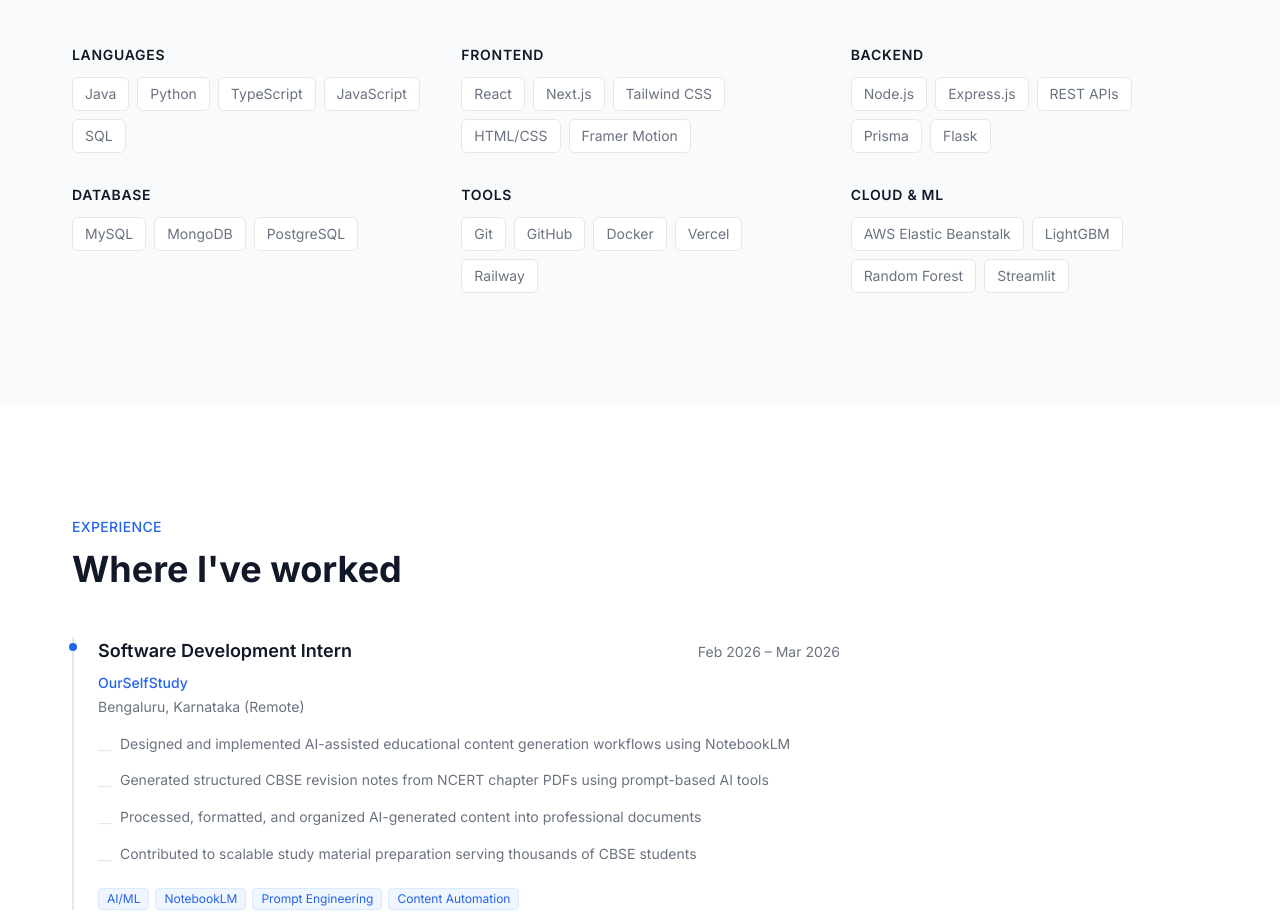
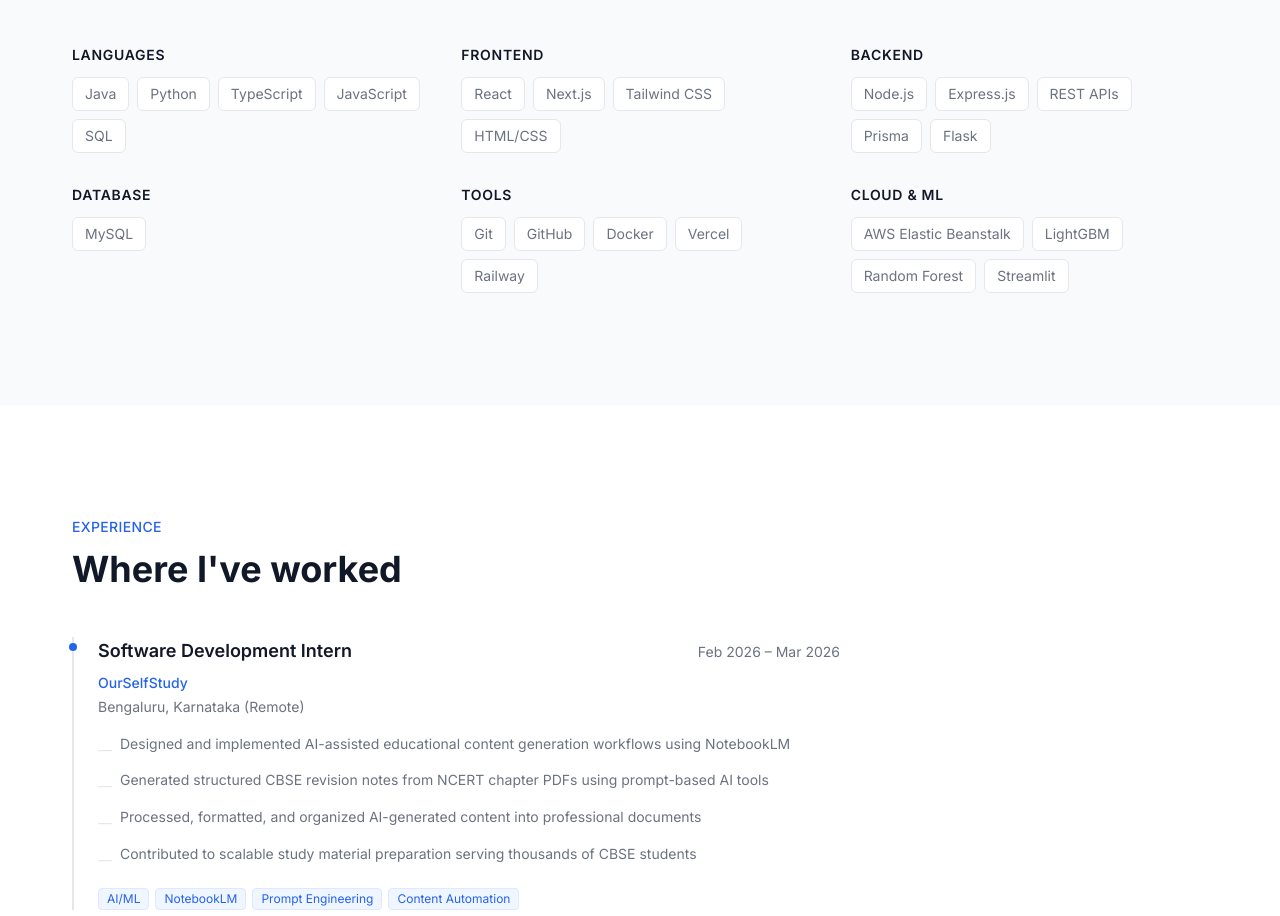
Before and after one commit to anujkumar220103/portfolio, a React (Vite) app: page / in a window 1280 px wide. Shown: the part 1638-2554 px from the top of the page. Built offline with nearby package versions, Linux system fonts and the light colour scheme; no server answers.

Commit message:
remove frame motion

```diff
--- a/src/data/skills.ts
+++ b/src/data/skills.ts
@@ -10,7 +10,7 @@
   },
   {
     title: 'Frontend',
-    skills: ['React', 'Next.js', 'Tailwind CSS', 'HTML/CSS', 'Framer Motion'],
+    skills: ['React', 'Next.js', 'Tailwind CSS', 'HTML/CSS'],
   },
   {
     title: 'Backend',
@@ -18,7 +18,7 @@
   },
   {
     title: 'Database',
-    skills: ['MySQL', 'MongoDB', 'PostgreSQL'],
+    skills: ['MySQL'],
   },
   {
     title: 'Tools',
```
